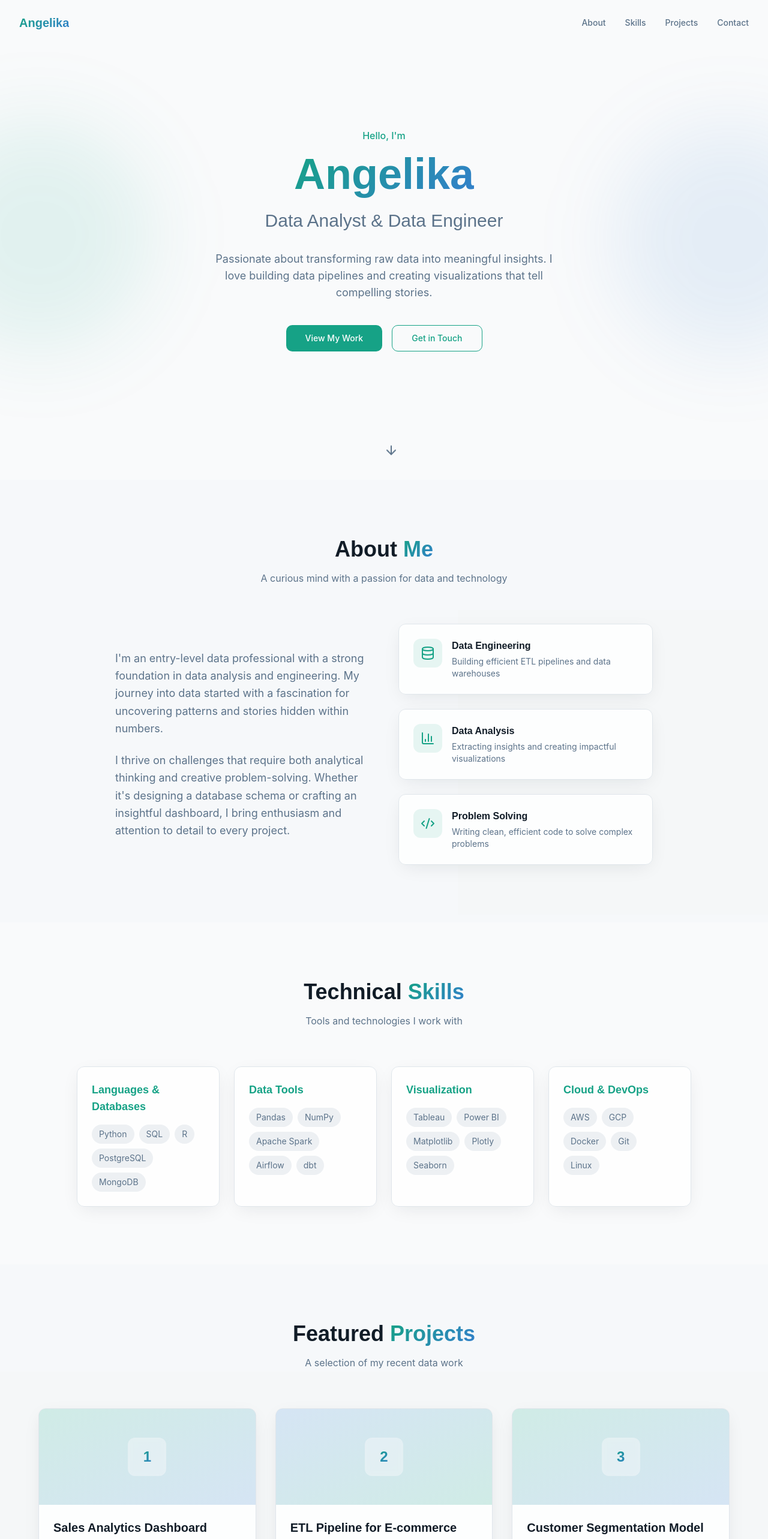
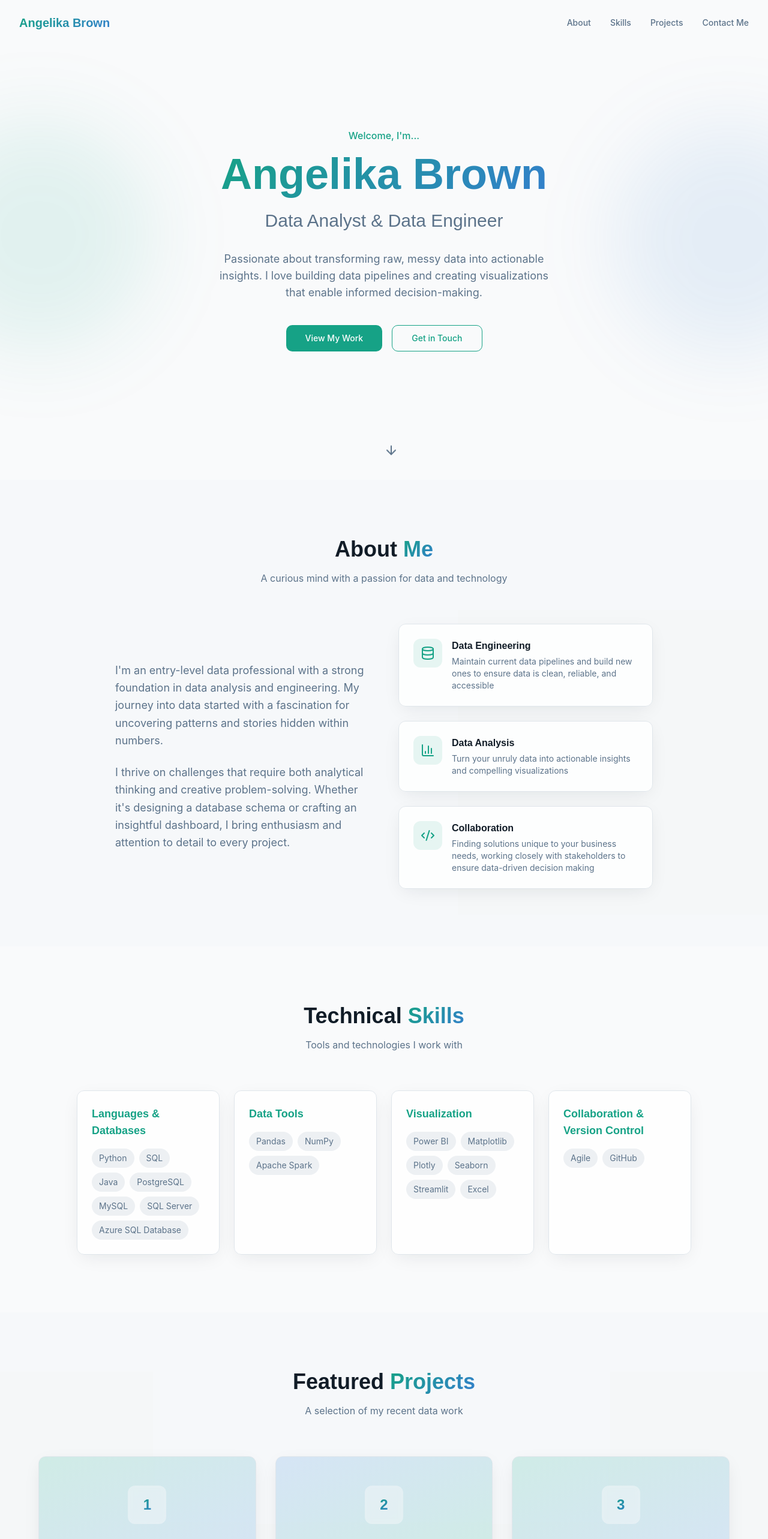
Before and after one commit to angelikabrown/AngelikaPortfolio, a React (Vite) app: page / in a window 1280 px wide. Shown: the top 2566 px of the page at 60% size. Built offline with nearby package versions, Linux system fonts and the light colour scheme; the HTML template or start-up script is replaced by a standard one.

Commit message:
more edits

```diff
--- a/src/components/About.tsx
+++ b/src/components/About.tsx
@@ -5,17 +5,17 @@ const About = () => {
     {
       icon: Database,
       title: "Data Engineering",
-      description: "Building efficient ETL pipelines and data warehouses",
+      description: "Maintain current data pipelines and build new ones to ensure data is clean, reliable, and accessible",
     },
     {
       icon: BarChart3,
       title: "Data Analysis",
-      description: "Extracting insights and creating impactful visualizations",
+      description: "Turn your unruly data into actionable insights and compelling visualizations",
     },
     {
       icon: Code2,
-      title: "Problem Solving",
-      description: "Writing clean, efficient code to solve complex problems",
+      title: "Collaboration",
+      description: "Finding solutions unique to your business needs, working closely with stakeholders to ensure data-driven decision making",
     },
   ];
 
--- a/src/components/Contact.tsx
+++ b/src/components/Contact.tsx
@@ -6,20 +6,20 @@ const Contact = () => {
     {
       icon: Mail,
       label: "Email",
-      value: "angelika@example.com",
-      href: "mailto:angelika@example.com",
+      value: "angelikpbrown@gmail.com",
+      href: "mailto:angelikpbrown@gmail.com",
     },
     {
       icon: Linkedin,
       label: "LinkedIn",
       value: "/in/angelika",
-      href: "https://linkedin.com",
+      href: "https://linkedin.com/in/angelikabrown",
     },
     {
       icon: Github,
       label: "GitHub",
-      value: "@angelika",
-      href: "https://github.com",
+      value: "@angelikabrown",
+      href: "https://github.com/angelikabrown",
     },
   ];
 
@@ -28,7 +28,7 @@ const Contact = () => {
       <div className="container">
         <div className="max-w-3xl mx-auto text-center">
           <h2 className="font-display text-3xl md:text-4xl font-bold mb-4">
-            Let's <span className="gradient-text">Connect</span>
+            Let's <span className="gradient-text">Connect</span>!
           </h2>
           <p className="text-muted-foreground mb-12 max-w-xl mx-auto">
             I'm always open to discussing data projects, collaboration opportunities,
@@ -38,7 +38,7 @@ const Contact = () => {
           <div className="glass-card p-8 rounded-2xl mb-8">
             <div className="flex items-center justify-center gap-2 text-muted-foreground mb-8">
               <MapPin className="w-5 h-5" />
-              <span>Open to remote opportunities worldwide</span>
+              <span>Open to full-time and contract roles on inspiring teams</span>
             </div>
 
             <div className="grid sm:grid-cols-3 gap-6">
@@ -60,7 +60,7 @@ const Contact = () => {
             </div>
           </div>
 
-          <Button
+          {/* <Button
             size="lg"
             className="bg-primary hover:bg-primary/90 text-primary-foreground"
             asChild
@@ -69,7 +69,7 @@ const Contact = () => {
               <Mail className="w-5 h-5 mr-2" />
               Send Me a Message
             </a>
-          </Button>
+          </Button>  */}
         </div>
       </div>
     </section>
--- a/src/components/Footer.tsx
+++ b/src/components/Footer.tsx
@@ -4,10 +4,10 @@ const Footer = () => {
       <div className="container">
         <div className="flex flex-col sm:flex-row items-center justify-between gap-4">
           <p className="text-sm text-muted-foreground">
-            © {new Date().getFullYear()} Angelika. Built with passion for data.
+            © {new Date().getFullYear()} Angelika Brown. All rights reserved.
           </p>
           <p className="text-sm text-muted-foreground">
-            Designed with 💚
+            Designed and built with React, TypeScript, and Tailwind CSS.
           </p>
         </div>
       </div>
--- a/src/components/Header.tsx
+++ b/src/components/Header.tsx
@@ -27,10 +27,10 @@ const Header = () => {
           onClick={() => scrollToSection("hero")}
           className="font-display text-xl font-bold gradient-text"
         >
-          Angelika
+          Angelika Brown
         </button>
         <nav className="hidden md:flex items-center gap-8">
-          {["About", "Skills", "Projects", "Contact"].map((item) => (
+          {["About", "Skills", "Projects", "Contact Me"].map((item) => (
             <button
               key={item}
               onClick={() => scrollToSection(item.toLowerCase())}
--- a/src/components/Hero.tsx
+++ b/src/components/Hero.tsx
@@ -21,17 +21,17 @@ const Hero = () => {
       <div className="container relative z-10">
         <div className="max-w-3xl mx-auto text-center">
           <p className="text-primary font-medium mb-4 opacity-0 animate-fade-in" style={{ animationDelay: "0.1s" }}>
-            Hello, I'm
+            Welcome, I'm...
           </p>
           <h1 className="font-display text-5xl md:text-7xl font-bold mb-6 opacity-0 animate-fade-in" style={{ animationDelay: "0.2s" }}>
-            <span className="gradient-text">Angelika</span>
+            <span className="gradient-text">Angelika Brown</span>
           </h1>
           <h2 className="text-2xl md:text-3xl text-muted-foreground mb-8 opacity-0 animate-fade-in" style={{ animationDelay: "0.3s" }}>
             Data Analyst & Data Engineer
           </h2>
           <p className="text-lg text-muted-foreground max-w-xl mx-auto mb-10 opacity-0 animate-fade-in" style={{ animationDelay: "0.4s" }}>
-            Passionate about transforming raw data into meaningful insights.
-            I love building data pipelines and creating visualizations that tell compelling stories.
+            Passionate about transforming raw, messy data into actionable insights.
+            I love building data pipelines and creating visualizations that enable informed decision-making.
           </p>
           <div className="flex gap-4 justify-center opacity-0 animate-fade-in" style={{ animationDelay: "0.5s" }}>
             <Button
--- a/src/components/Projects.tsx
+++ b/src/components/Projects.tsx
@@ -4,24 +4,24 @@ import { Button } from "@/components/ui/button";
 const Projects = () => {
   const projects = [
     {
-      title: "Sales Analytics Dashboard",
+      title: "MuseDash: Listening Analytics",
       description:
         "Built an interactive Tableau dashboard analyzing 2 years of sales data, revealing key trends and actionable insights for business stakeholders.",
-      tags: ["Tableau", "SQL", "Data Analysis"],
+      tags: ["Streamlit", "Python", "Amazon S3", "EDA", "Pyspark", "Pandas"],
       color: "from-primary/20 to-secondary/20",
     },
     {
-      title: "ETL Pipeline for E-commerce",
+      title: "AI-Powered Data Cleaning Tool",
       description:
         "Designed and implemented an automated data pipeline using Python and Airflow to process daily transaction data from multiple sources.",
       tags: ["Python", "Airflow", "PostgreSQL"],
       color: "from-secondary/20 to-primary/20",
     },
     {
-      title: "Customer Segmentation Model",
+      title: "2836 Management Group: Case Study",
       description:
         "Applied clustering algorithms to segment customers based on purchasing behavior, enabling targeted marketing strategies.",
-      tags: ["Python", "Scikit-learn", "Pandas"],
+      tags: ["Excel", "Glide", "Collaboration", "Research"],
       color: "from-primary/20 to-secondary/20",
     },
   ];
--- a/src/components/Skills.tsx
+++ b/src/components/Skills.tsx
@@ -2,19 +2,19 @@ const Skills = () => {
   const skillCategories = [
     {
       title: "Languages & Databases",
-      skills: ["Python", "SQL", "R", "PostgreSQL", "MongoDB"],
+      skills: ["Python", "SQL", "Java", "PostgreSQL", "MySQL", "SQL Server", "Azure SQL Database"],
     },
     {
       title: "Data Tools",
-      skills: ["Pandas", "NumPy", "Apache Spark", "Airflow", "dbt"],
+      skills: ["Pandas", "NumPy", "Apache Spark"],
     },
     {
       title: "Visualization",
-      skills: ["Tableau", "Power BI", "Matplotlib", "Plotly", "Seaborn"],
+      skills: ["Power BI", "Matplotlib", "Plotly", "Seaborn", "Streamlit", "Excel"],
     },
     {
-      title: "Cloud & DevOps",
-      skills: ["AWS", "GCP", "Docker", "Git", "Linux"],
+      title: "Collaboration & Version Control",
+      skills: ["Agile", "GitHub"],
     },
   ];
 
```
Also changed, not shown: 2 other files (tests, documents, lock files or other folders).
